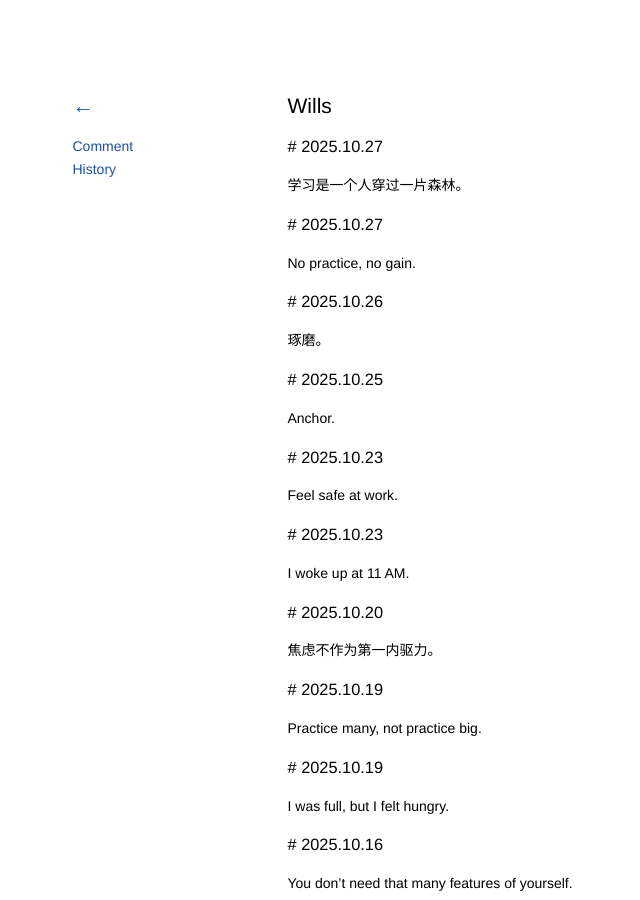
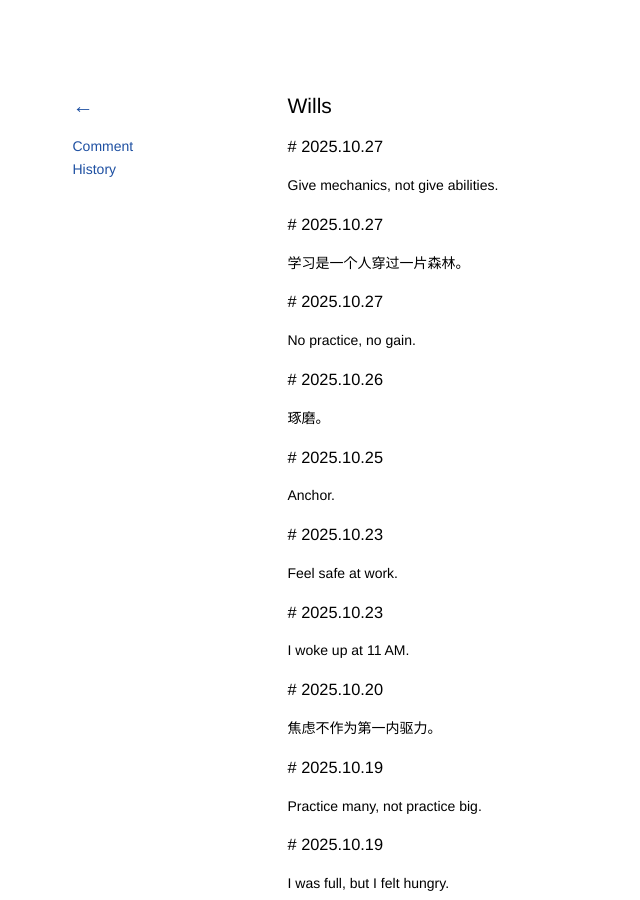
Before and after one commit to kidlj/awei, a Jekyll site: the page built from _wiki/wills.md, in a window 1280 px wide and 900 px high. Shown: the whole window, without its empty margins (60-700 px from the left). Built offline with Jekyll 4.4.1, drawn with Linux system fonts in a browser that asks for light colours.

Commit message:
update wills

```diff
--- a/_wiki/wills.md
+++ b/_wiki/wills.md
@@ -1,6 +1,10 @@
 ---
 title: Wills
 ---
+
+### 2025.10.27
+
+Give mechanics, not give abilities.
 
 ### 2025.10.27
 
```
